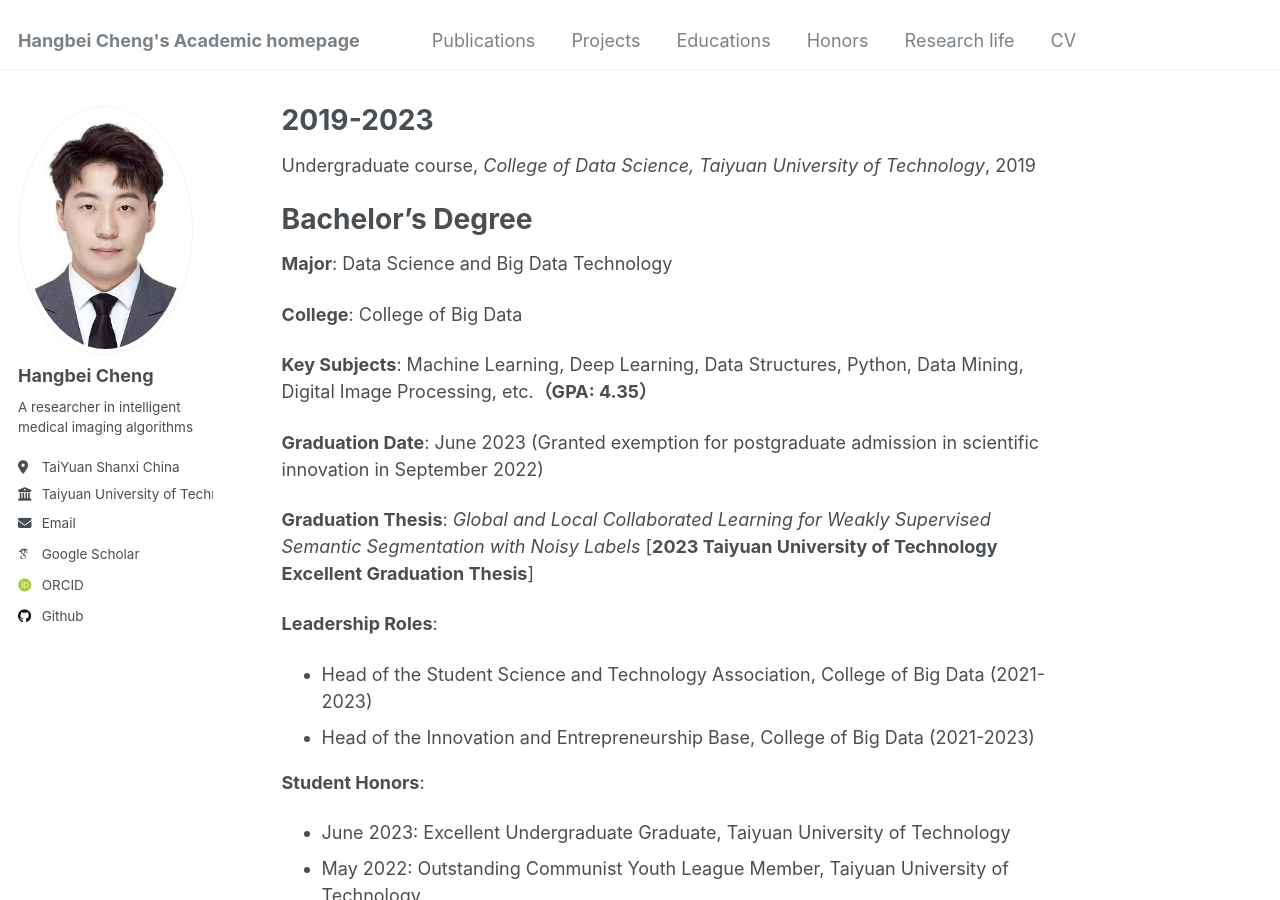
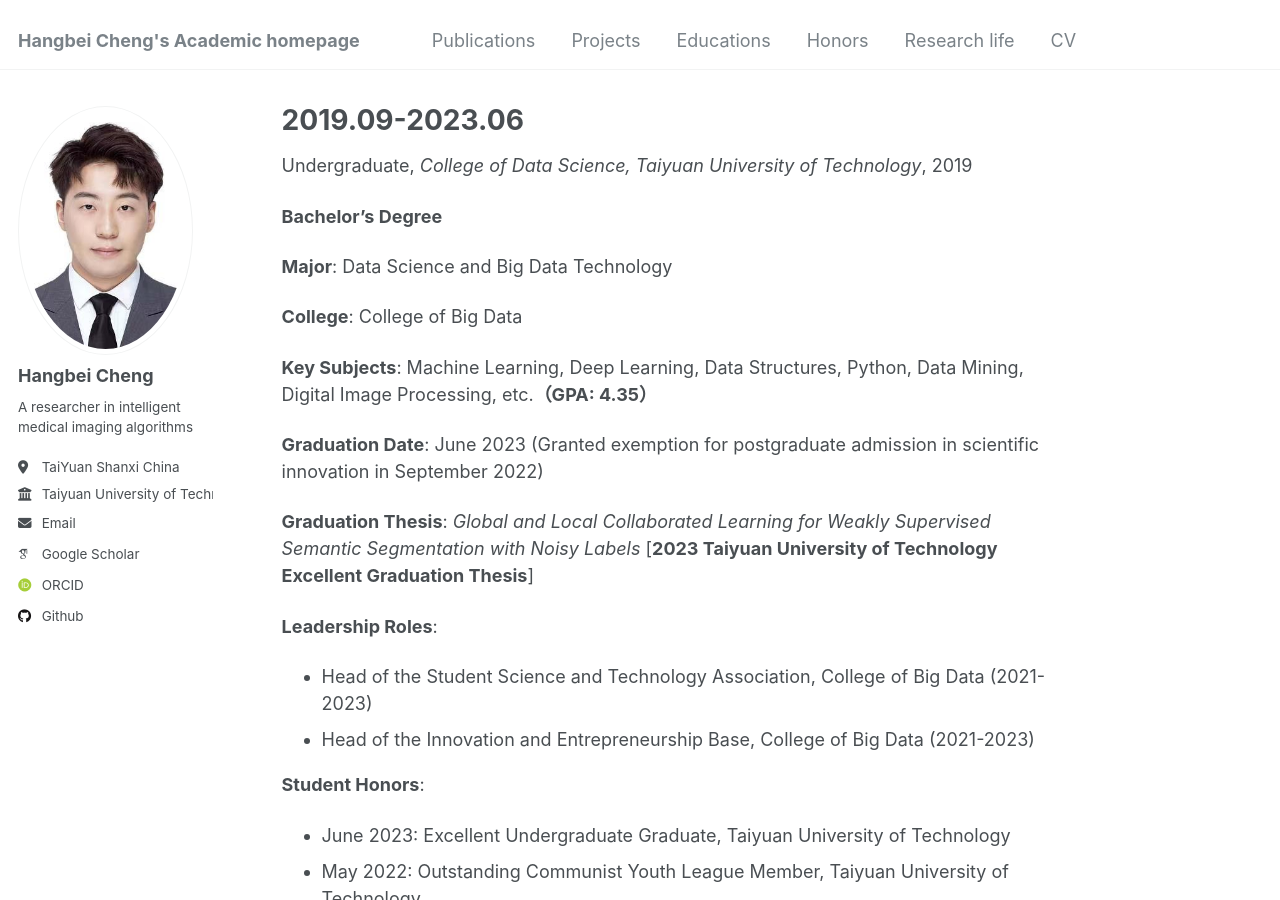
Before and after one commit to chenghangbei0702/chenghangbei0702.github.io, a Jekyll site: the page built from _teaching/2019-teaching-1.md, in a window 1280 px wide and 900 px high. Built offline with Jekyll 4.4.1, drawn with Linux system fonts in a browser that asks for light colours; some web fonts are replaced.

Commit message:
Update 2019-teaching-1.md

```diff
--- a/_teaching/2019-teaching-1.md
+++ b/_teaching/2019-teaching-1.md
@@ -1,7 +1,7 @@
 ---
-title: "2019-2023"
+title: "2019.09-2023.06"
 collection: teaching
-type: "Undergraduate course"
+type: "Undergraduate"
 permalink: /teaching/2019-teaching-1
 venue: "College of Data Science, Taiyuan University of Technology"
 date: 2019-09-01
@@ -9,7 +9,6 @@ location: " Taiyuan, Shanxi, China"
 ---
 
 **Bachelor's Degree**
-======
 
 **Major**: Data Science and Big Data Technology
 
```
